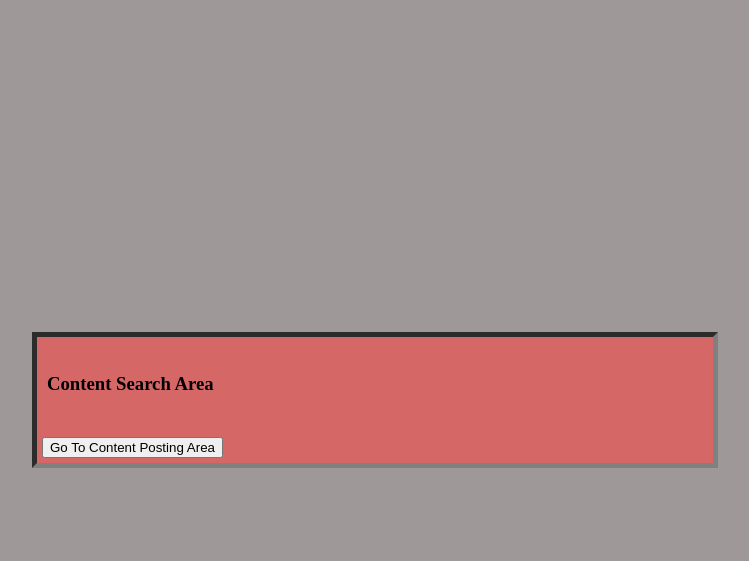
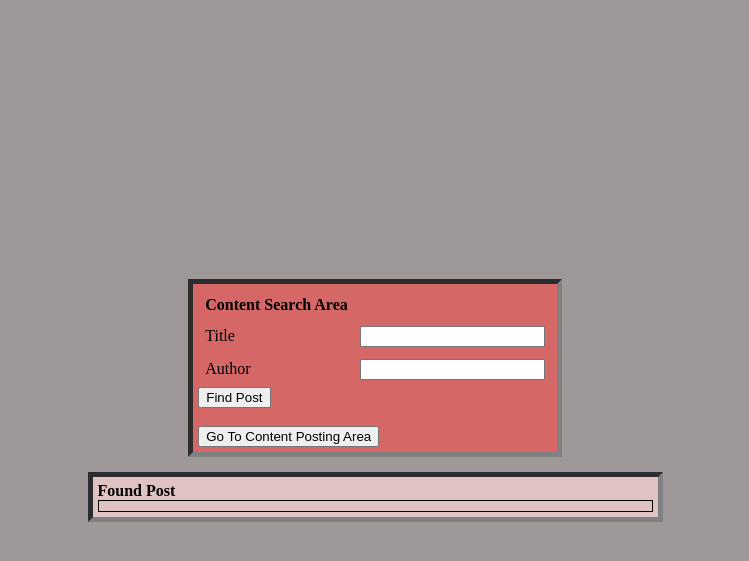
Before and after one commit to msi-ddss-2023-a2/ddss-2024-a2-serra, a PHP site: page /search in a window 1280 px wide. Shown: the top 561 px of the page, without its empty margins (265-1014 px from the left). Run offline with PHP 8.4, Linux system fonts and the light colour scheme; the visitor is signed in with stand-in values (Sample User, id 1).

Commit message:
Supposedly Safe Version Done; Need Unsafe Version Now

```diff
--- a/src/assets/styles.css
+++ b/src/assets/styles.css
@@ -16,6 +16,8 @@ body {
     justify-content: center;
     align-items: center;
 }
+
+/* Login and register */
 
 .loginForm {
     width: 300px;
@@ -38,6 +40,8 @@ th {
     vertical-align: middle;
     text-align: center;
 }
+
+/* Post content and Latest posts */
 
 .contentForm {
     width: 666px;
@@ -72,3 +76,30 @@ th {
 .lastPosts td {
     border: 1px gray inset;
 }
+
+/* Search */
+
+.searchForm {
+    padding: 5px;
+
+    background-color: rgb(213, 103, 103);
+    border: 5px gray solid;
+    border-style:inset;
+}
+
+.foundPost {
+    width: 555px;
+    height: auto;
+
+    padding: 5px;
+
+    background-color: rgb(224, 194, 194);
+    border: 5px gray solid;
+    border-style:inset;
+}
+
+.foundBody {
+    padding: 5px;
+
+    border: 1px solid black;
+}
--- a/src/home.php
+++ b/src/home.php
@@ -48,7 +48,7 @@ if (!isset($_SESSION['username'])) {
     <div class="lastPosts">
     <table>
         <thead>
-            <tr><b>Output Zone</b></tr>
+            <th><b>Output Zone</b></th>
         </thead>
         <tbody id="output-body">
 
--- a/src/register.php
+++ b/src/register.php
@@ -73,7 +73,10 @@ if ($_SERVER['REQUEST_METHOD'] == 'POST') {
 <div class="main">
 
     <div class="loginForm">
-    <form hx-post="register.php" hx-target="#error-message" hx-swap="innerHTML">
+    <form
+    hx-post="register.php"
+    hx-target="#error-message"
+    hx-swap="innerHTML">
         <div id="error-message"></div>
         <table class="loginFields">
             <th>
--- a/src/search.php
+++ b/src/search.php
@@ -24,20 +24,49 @@ if (!isset($_SESSION['username'])) {
 <body>
 <div class="main">
 
-    <div class="contentForm">
-    <form class="contentFields"
-    hx-post="home.php"
-    hx-target="#error-message"
+    <div class="searchForm">
+    <form class="searchFields"
+    hx-get="find-post.php"
+    hx-target="#found-body"
     hx-swap="innerHTML">
         <div id="error-message"></div>
-        <h3>Content Search Area</h3>
+
+        <table>
+            <thead>
+                <th><b>Content Search Area</b></th>
+            </thead>
+
+            <tbody>
+                <tr>
+                    <td><label for="title">Title</label></td>
+                    <td>
+                        <input type="text" id="title" name="title"></input>
+                    </td>
+                </tr>
+                <tr>
+                    <td><label for="author">Author</label></td>
+                    <td>
+                        <input type="text" id="author" name="author"></input>
+                    </td>
+                </tr>
+            </tbody>
+        </table>
+        <button
+        type="submit"
+        id="find">Find Post</button>
     </form>
+
     </br>
+
     <a href='/home'>
         <button>Go To Content Posting Area</button>
     </a>
     </div>
 
+    <div class="foundPost">
+        <b>Found Post</b>
+        <div id="found-body" class="foundBody"></div>
+    </div>
 </div>
 </body>
 </html>
```
Also changed, not shown: src/find-post.php (added, +41 -0 lines).
